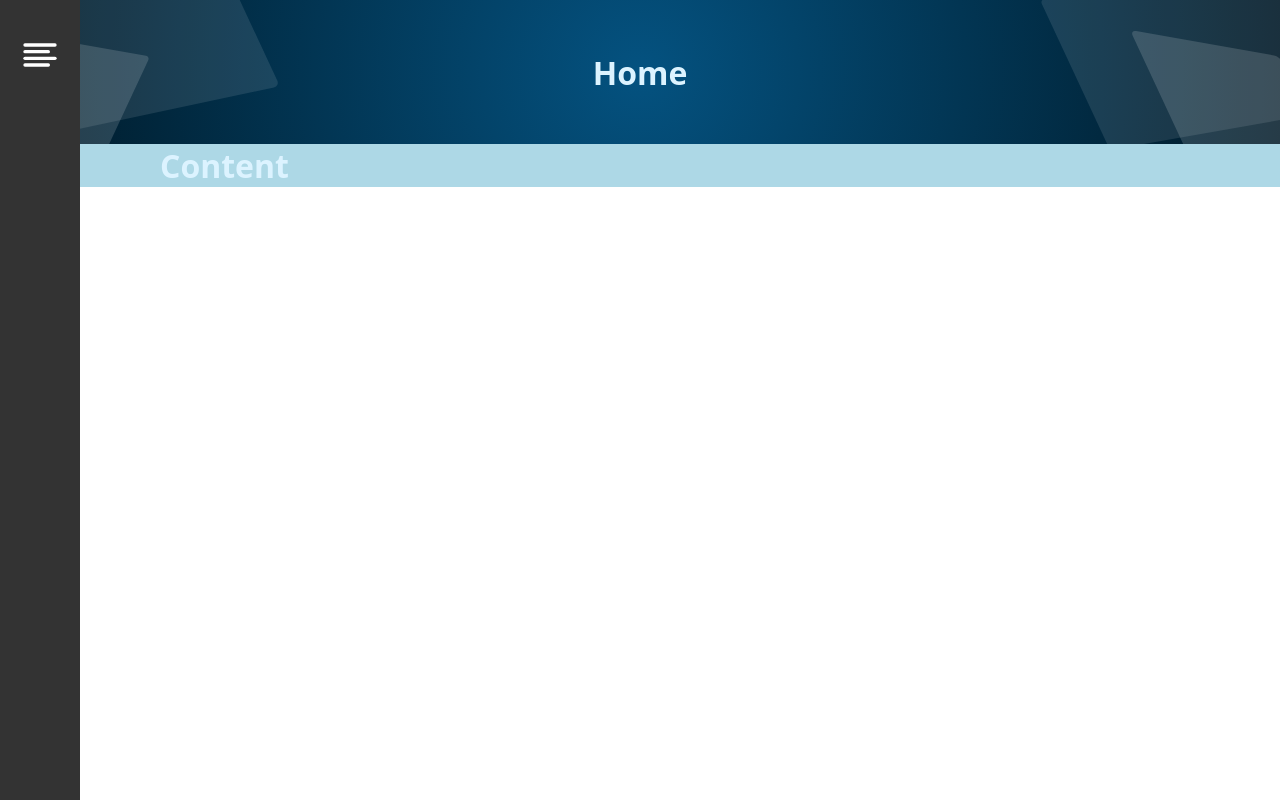
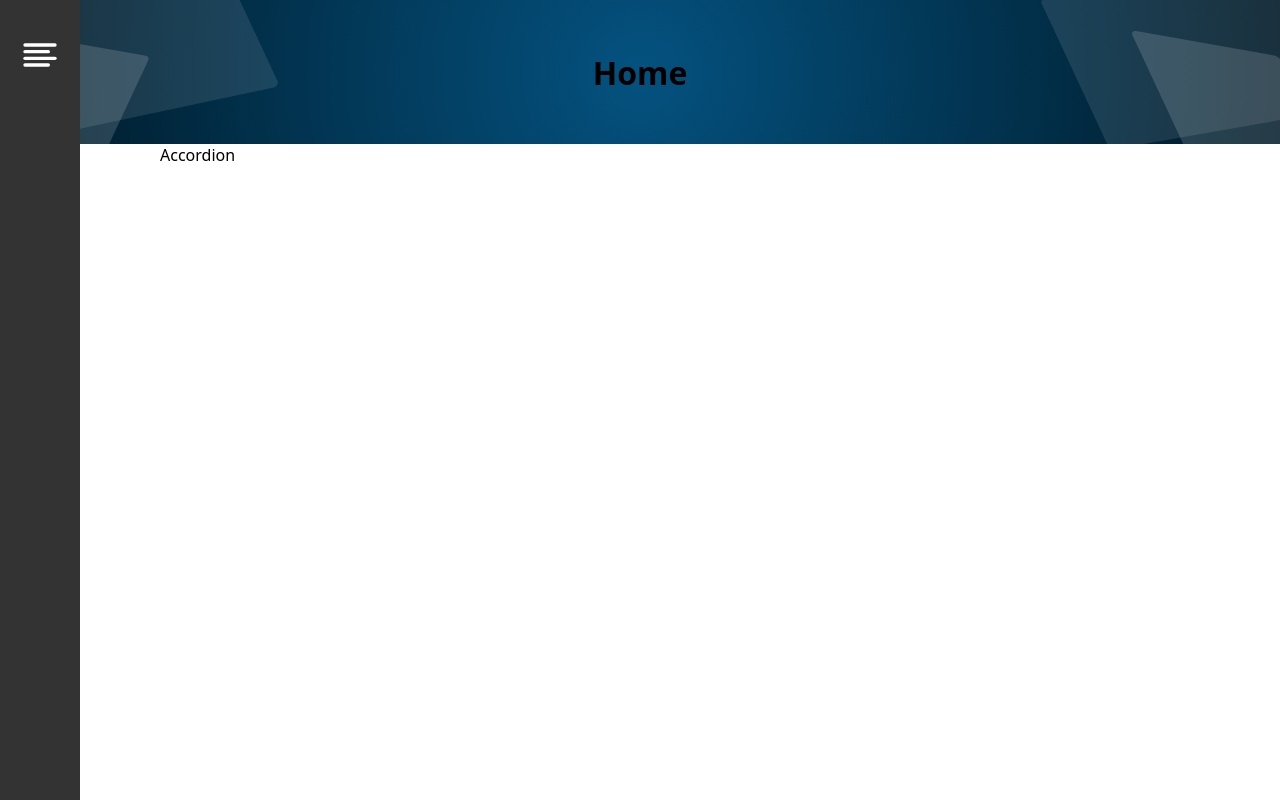
Before and after one commit to 2023-cda-alt-devops-p4/catalog-zl, a React (Vite) app: page /#/ in a window 1280 px wide. Built offline with nearby package versions, Linux system fonts and the light colour scheme.

Commit message:
feat: nouveau composant accordion.tsx + modif style
- Modif du style dans navbar.tsx : changement des couleurs du texte et
  retrait de underline sur hover
- Ajout d'une div avec la class container sur toute les pages
- Modification de la couleur du text dans index.css dans la partie body

```diff
--- /dev/null
+++ b/src/component/Accordion.tsx
@@ -0,0 +1,8 @@
+
+const Accordion = () => {
+  return (
+    <div>Accordion</div>
+  )
+}
+
+export default Accordion
--- a/src/component/Navbar.tsx
+++ b/src/component/Navbar.tsx
@@ -93,15 +93,16 @@ const QuitButtonContainer = styled.div`
 `
 
 const NavLinkStyle = styled(NavLink)`
-color: #dcf3ff;
+color: #a1a1a1;
 text-decoration: none;
 margin: 2em 2em;
 display: flex;
 align-items: center;
   &:hover {
-    text-decoration: underline;
+    color: white;
   }
   &.active {
+    color: white;
     font-weight: bold;
   }
   .icon {
--- a/src/index.css
+++ b/src/index.css
@@ -7,13 +7,14 @@ body {
     width: 100vw;
     margin: 0;
     font-family: system-ui, -apple-system, BlinkMacSystemFont, 'Segoe UI', Roboto, Oxygen, Ubuntu, Cantarell, 'Open Sans', 'Helvetica Neue', sans-serif;
-    color: #dcf3ff;
     overflow-x: hidden;
 }
 
 .container>* {
     padding: 0 10em;
 }
+
+.container {}
 
 /* Bannière */
 
@@ -109,8 +110,3 @@ body {
 }
 
 /* Fin bannière */
-
-.content {
-    position: relative;
-    background-color: lightblue;
-}
--- a/src/pages/Home.tsx
+++ b/src/pages/Home.tsx
@@ -1,10 +1,9 @@
+import Accordion from "../component/Accordion"
 
 const Home = () => {
   return (
     <div className="container">
-      <div className="content">
-        <h1>Content</h1>
-      </div>
+      <Accordion />
     </div>
   )
 }
--- a/src/pages/Merise.tsx
+++ b/src/pages/Merise.tsx
@@ -1,6 +1,8 @@
 const Merise = () => {
   return (
-    <div>Merise</div>
+    <div className="container">
+      <div>Merise</div>
+    </div>
   )
 }
 
--- a/src/pages/NotFound.tsx
+++ b/src/pages/NotFound.tsx
@@ -1,7 +1,9 @@
 
 const NotFound = () => {
   return (
-    <div>NotFound</div>
+    <div className="container">
+      <div>NotFound</div>
+    </div>
   )
 }
 
--- a/src/pages/Uml.tsx
+++ b/src/pages/Uml.tsx
@@ -1,6 +1,8 @@
 const Uml = () => {
   return (
-    <div>Uml</div>
+    <div className="container">
+      <div>Uml</div>
+    </div>
   )
 }
 
```
